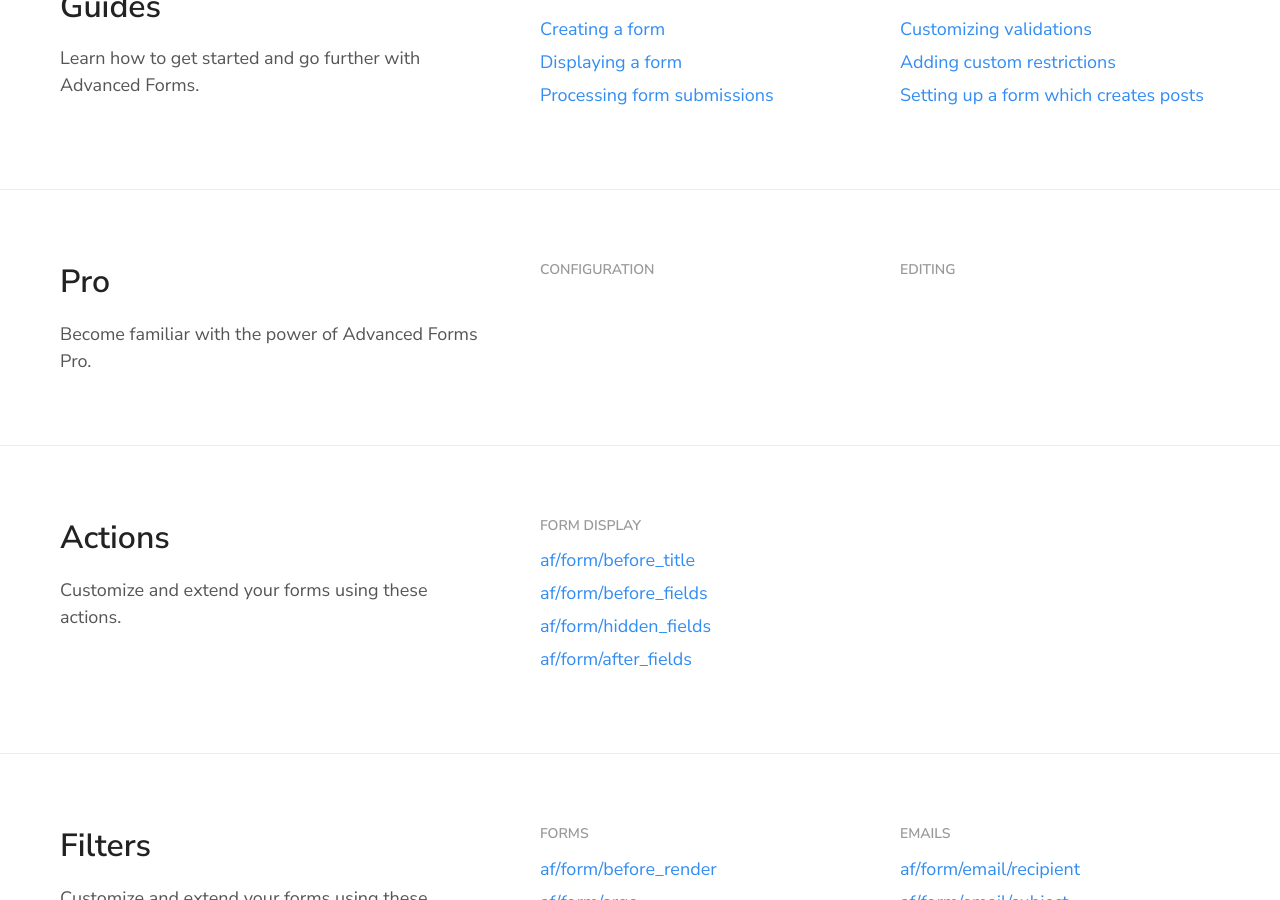
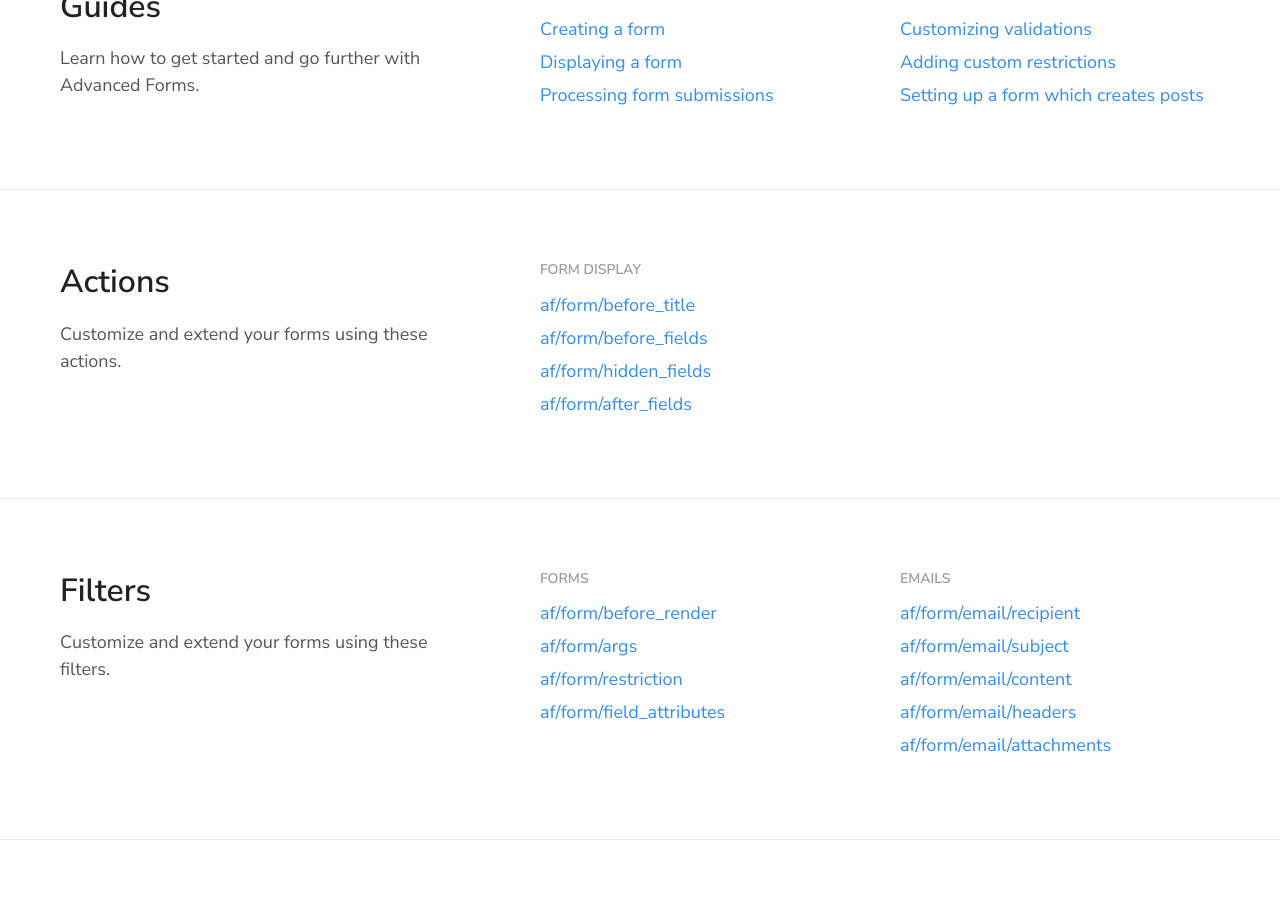
Before and after one commit to advancedforms/advancedforms.github.io, a Jekyll site: the page built from index.md, in a window 1280 px wide and 900 px high, scrolled down 612 px. Built offline with Jekyll 4.4.1, drawn with Linux system fonts in a browser that asks for light colours; after the commit the page ends 1452 px from its top, so only the background shows below that.

Commit message:
Removed incorrect documentation block

```diff
--- a/_layouts/home.html
+++ b/_layouts/home.html
@@ -51,35 +51,6 @@
 					{% endfor %}
 				</ul>
 			</div>
-		</div>
-	</div>
-
-	<div class="documentation-block">
-		<div class="container">
-			<div class="title-wrapper">
-				<h2>Pro</h2>
-				<p>Become familiar with the power of Advanced Forms Pro.</p>
-
-			</div>
-
-			<div class="documentation-column">
-				<h2>Configuration</h2>
-				<ul>
-					{% for post in site.categories.configuration reversed %}
-						<li><a href="{{ post.url }}">{{ post.title }}</a></li>
-					{% endfor %}
-				</ul>
-			</div>
-
-			<div class="documentation-column">
-				<h2>Editing</h2>
-				<ul>
-					{% for post in site.categories.editing reversed %}
-						<li><a href="{{ post.url }}">{{ post.title }}</a></li>
-					{% endfor %}
-				</ul>
-			</div>
-
 		</div>
 	</div>
 
```
